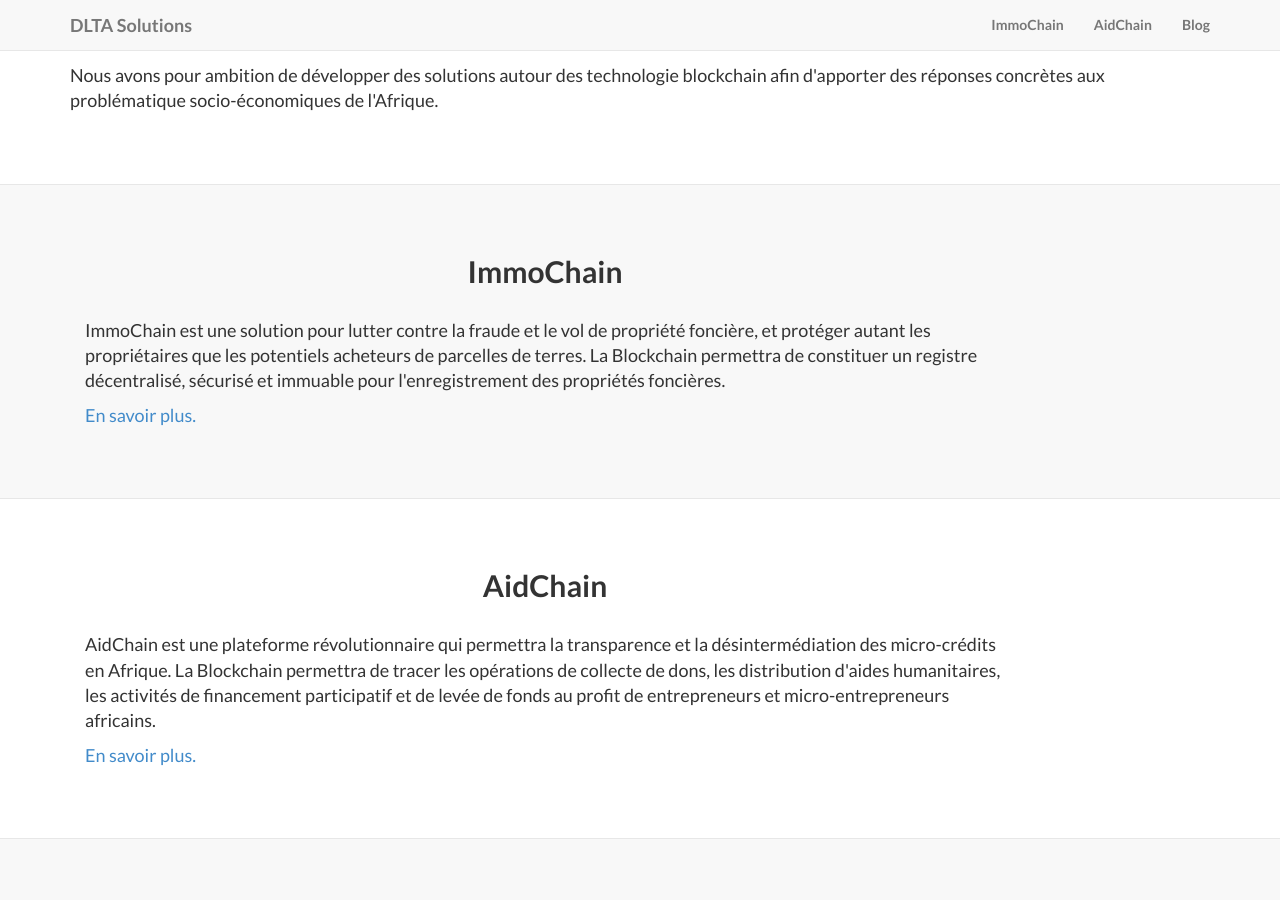
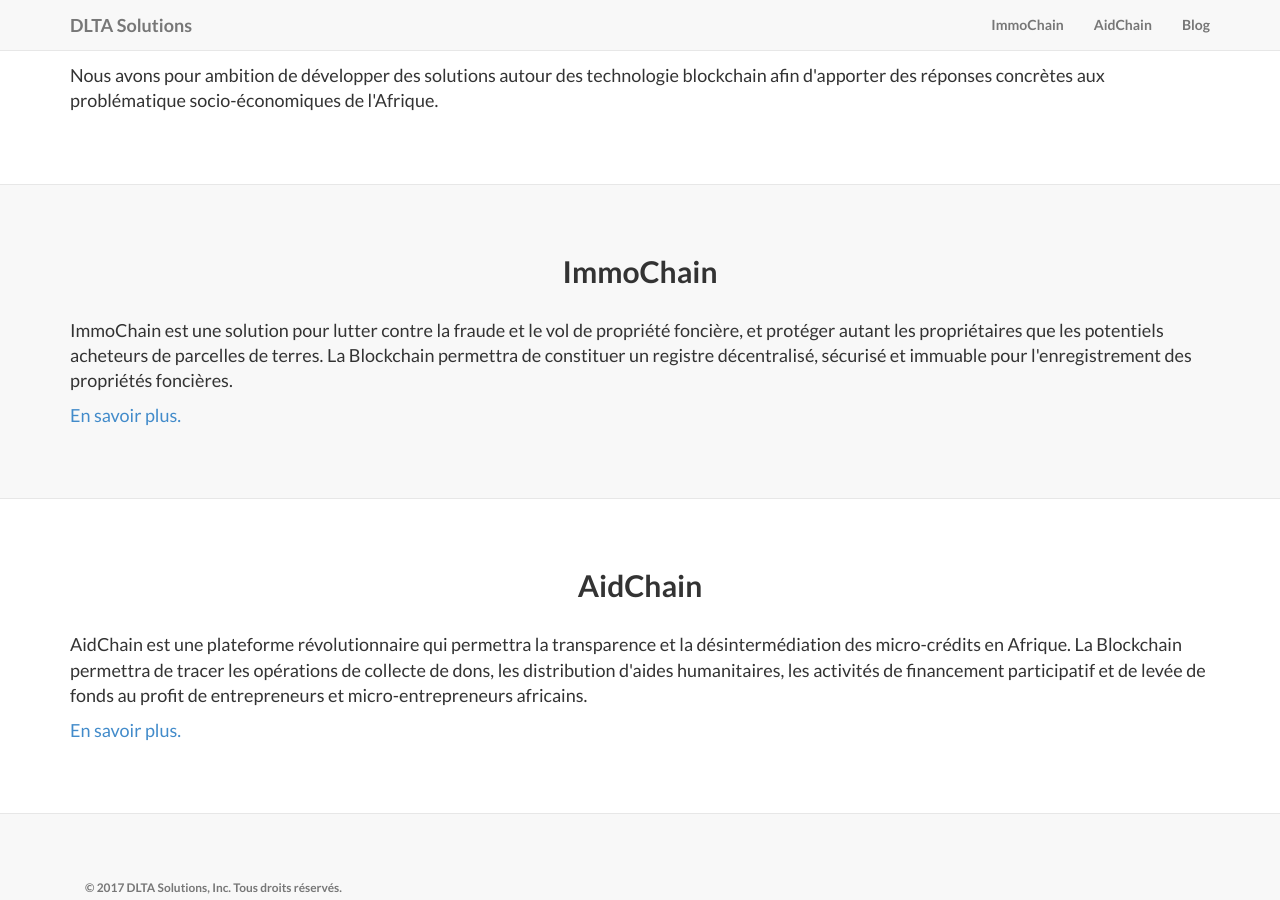
Before and after one commit to dltasolutions/dltasolutions.github.io, a Jekyll site: the page built from index.html, in a window 1280 px wide and 900 px high, scrolled down 816 px. Built offline with Jekyll 4.4.1, drawn with Linux system fonts in a browser that asks for light colours; the list of posts is cut into pages by our own code.

Commit message:
Update index.html

```diff
--- a/index.html
+++ b/index.html
@@ -28,7 +28,7 @@ aux problématique socio-économiques de l'Afrique.</p>
 <!--SECTION 2 : IMMOCHAIN -->
 <div class="content-section-a">
   <div class="container">
-    <div class="col-lg-10 col-sm-6" style="">
+    <div>
       <h2 class="section-heading">ImmoChain</h2>
       <div class="lead">
 <p>ImmoChain est une solution pour lutter contre la fraude et le vol de propriété foncière, et
@@ -44,7 +44,7 @@ pour l'enregistrement des propriétés foncières.</p>
 <!--SECTION 3 : AIDCHAIN -->
 <div class="content-section-b">
   <div class="container">
-    <div class="col-lg-10 col-sm-6" style="">
+    <div>
       <h2 class="section-heading">AidChain</h2>
       <div class="lead">
 <p>AidChain est une plateforme révolutionnaire qui permettra la transparence
```
